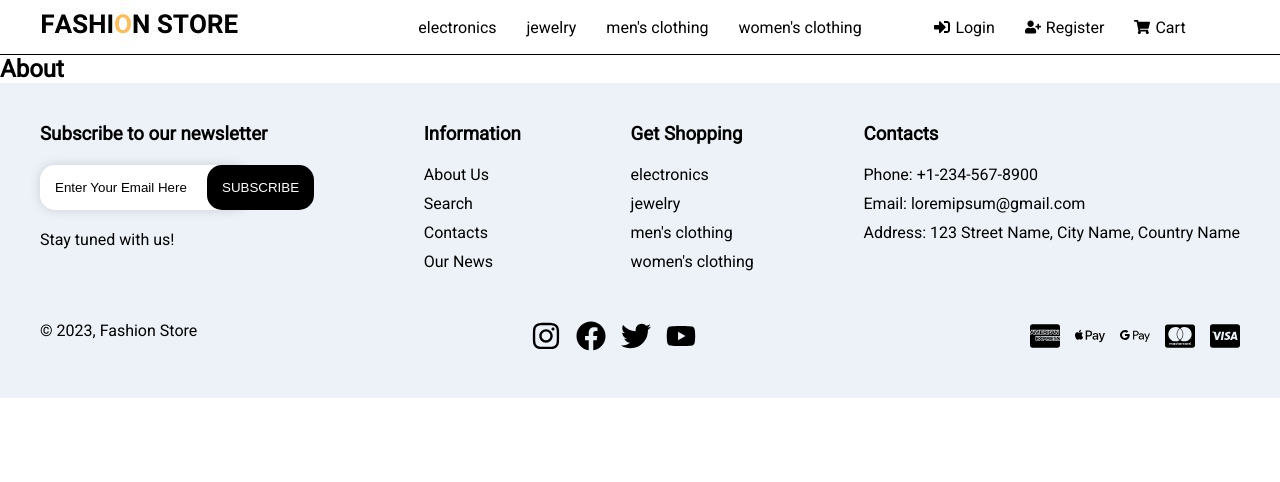
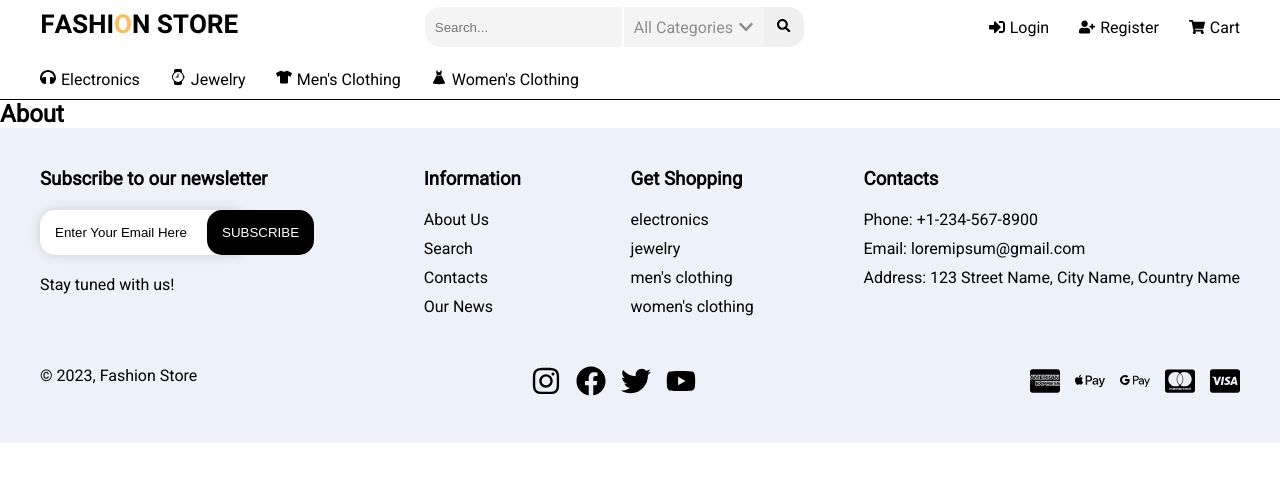
Before and after one commit to valenzsa/react-ecommerce-store, a React (Vite) app: page /about in a window 1280 px wide. Shown: the top 482 px of the page. Built offline with nearby package versions, Linux system fonts and the light colour scheme.

Commit message:
Updated Header component and styles to add icons and use switch statement to create the navigation

```diff
--- a/src/components/header/Header.css
+++ b/src/components/header/Header.css
@@ -3,60 +3,193 @@
   border-bottom: 1px solid #000;
 }
 .header-container .header {
-  display: grid;
+  display: flex;
+  flex-direction: column;
+  width: 1200px;
+  margin: 0 auto 10px;
+  gap: 15px;
+}
+.header-container .header .header-top {
+  display: flex;
+  flex-direction: row;
+  justify-content: space-between;
   align-items: center;
-  width: 1200px;
-  margin: 0 auto;
-  grid-template-columns: 30% 40% 30%;
 }
-.header-container .header .logo {
+.header-container .header .header-top .logo {
   display: flex;
   align-items: center;
 }
 
-.header-container .header .logo img {
+.header-container .header .header-top .logo img {
+}
+.header-container .header .header-top .search-box {
+}
+.header-container .header .header-top .search-box form {
+}
+.header-container .header .header-top .search-box form .search-form-fields {
+  display: flex;
+  flex-direction: row;
 }
 
-.header-container .header .navigation {
+.header-container
+  .header
+  .header-top
+  .search-box
+  form
+  .search-form-fields
+  input {
+  height: 40px;
+  border-top-left-radius: 15px;
+  border-bottom-left-radius: 15px;
+  border: 0 none;
+  background: #f4f4f4;
+  padding: 10px;
+  border-right: 2px solid #fff;
+}
+
+.header-container
+  .header
+  .header-top
+  .search-box
+  form
+  .search-form-fields
+  input:focus-visible {
+  outline: none;
+}
+.header-container
+  .header
+  .header-top
+  .search-box
+  form
+  .search-form-fields
+  .search-form-dropdown {
+  position: relative;
+  background: #f4f4f4;
+  height: 40px;
+  display: flex;
+  justify-content: center;
+  align-items: center;
+  padding: 0 10px;
+}
+
+.header-container
+  .header
+  .header-top
+  .search-box
+  form
+  .search-form-fields
+  .search-form-dropdown
+  p {
+  display: flex;
+  justify-content: center;
+  align-items: center;
+  gap: 5px;
+  color: #8d8d8d;
+}
+
+.header-container
+  .header
+  .header-top
+  .search-box
+  form
+  .search-form-fields
+  .search-form-dropdown
+  .search-form-dropdown-selections {
+  display: none;
+  position: absolute;
+  top: 40px;
+  background: #f8f8f8;
+  border: 1px solid #c4c4c4;
+  z-index: 1;
+  box-shadow: 0 0 10px -6px;
+}
+
+.header-container
+  .header
+  .header-top
+  .search-box
+  form
+  .search-form-fields
+  .search-form-dropdown
+  .search-form-dropdown-selections
+  ul {
+  list-style: none;
+  margin: 0;
+  padding: 0;
+}
+
+.header-container
+  .header
+  .header-top
+  .search-box
+  form
+  .search-form-fields
+  .search-form-dropdown
+  .search-form-dropdown-selections
+  ul
+  li {
+  padding: 10px;
+  text-wrap: nowrap;
+  white-space: nowrap;
+  color: #8d8d8d;
+}
+
+.header-container
+  .header
+  .header-top
+  .search-box
+  form
+  .search-form-fields
+  .search-form-dropdown
+  .search-form-dropdown-selections
+  ul
+  li:hover {
+  background-color: #dbdbdb;
+}
+
+.header-container
+  .header
+  .header-top
+  .search-box
+  form
+  .search-form-fields
+  .search-form-dropdown
+  .search-form-dropdown-selections
+  ul
+  li.selected {
+  background-color: #dbdbdb;
+}
+
+.header-container
+  .header
+  .header-top
+  .search-box
+  form
+  .search-form-fields
+  button.btn-search {
+  border: 0 none;
+  height: 40px;
+  width: 40px;
+  border-top-right-radius: 15px;
+  border-bottom-right-radius: 15px;
+  cursor: pointer;
+}
+.header-container .header .header-top .secondary-navigation {
   display: flex;
   justify-content: center;
 }
 
-.header-container .header .navigation ul {
+.header-container .header .header-top .secondary-navigation ul {
   list-style: none;
   display: flex;
   flex-direction: row;
   gap: 30px;
 }
 
-.header-container .header .navigation ul li {
+.header-container .header .header-top .secondary-navigation ul li {
 }
 
-.header-container .header .navigation ul li a {
-  color: #000;
-  text-decoration: none;
-}
-
-.header-container .header .navigation ul li a:hover {
-  text-decoration: underline;
-}
-
-.header-container .header .secondary-navigation {
-  display: flex;
-  justify-content: center;
-}
-
-.header-container .header .secondary-navigation ul {
-  list-style: none;
-  display: flex;
-  flex-direction: row;
-  gap: 30px;
-}
-
-.header-container .header .secondary-navigation ul li {
-}
-
-.header-container .header .secondary-navigation ul li a {
+.header-container .header .header-top .secondary-navigation ul li a {
   color: #000;
   text-decoration: none;
   align-items: center;
@@ -64,6 +197,35 @@
   gap: 5px;
 }
 
-.header-container .header .secondary-navigation ul li a:hover {
+.header-container .header .header-top .secondary-navigation ul li a:hover {
   text-decoration: underline;
 }
+.header-container .header .header-bottom {
+}
+.header-container .header .header-bottom .navigation {
+  display: flex;
+  justify-content: left;
+}
+
+.header-container .header .header-bottom .navigation ul {
+  list-style: none;
+  display: flex;
+  flex-direction: row;
+  gap: 30px;
+}
+
+.header-container .header .header-bottom .navigation ul li {
+}
+
+.header-container .header .header-bottom .navigation ul li a {
+  color: #000;
+  text-decoration: none;
+  text-transform: capitalize;
+  display: flex;
+  gap: 5px;
+  align-items: baseline;
+}
+
+.header-container .header .header-bottom .navigation ul li a:hover {
+  text-decoration: underline;
+}
--- a/src/components/header/Header.jsx
+++ b/src/components/header/Header.jsx
@@ -1,6 +1,16 @@
 import "./Header.css";
 import logo from "../../assets/fashion-store-logo.jpg";
-import { FaSignInAlt, FaUserPlus, FaShoppingCart } from "react-icons/fa";
+import {
+  FaSignInAlt,
+  FaUserPlus,
+  FaShoppingCart,
+  FaSearch,
+  FaChevronDown,
+  FaHeadphones,
+  FaTshirt,
+} from "react-icons/fa";
+import { BsStopwatch, BsWatch } from "react-icons/bs";
+import { GiLargeDress } from "react-icons/gi";
 import categories from "../../categoriesData";
 import { Link } from "react-router-dom";
 
@@ -8,21 +18,34 @@ const Header = () => {
   return (
     <div className="header-container">
       <div className="header">
+        <div className="header-top">
           <div className="logo">
             <Link to="/">
               <img src={logo} alt="Fashion Store" />
             </Link>
           </div>
-        <div className="navigation">
+          <div className="search-box">
+            <form action="#" method="" className="search-form">
+              <div className="search-form-fields">
+                <input type="text" placeholder="Search..." />
+                <div className="search-form-dropdown">
+                  <p>
+                    All Categories <FaChevronDown />
+                  </p>
+                  <div className="search-form-dropdown-selections">
                     <ul>
-            {categories.map((category) => {
-              return (
-                <li key={category.id}>
-                  <Link to={`/${category.linkName}`}>{category.name}</Link>
-                </li>
-              );
-            })}
+                      <li>Electronics</li>
+                      <li>Jewelry</li>
+                      <li>Men's Clothing</li>
+                      <li>Women's Clothing</li>
                     </ul>
+                  </div>
+                </div>
+                <button type="submit" className="btn btn-search" title="Search">
+                  <FaSearch />
+                </button>
+              </div>
+            </form>
           </div>
           <div className="secondary-navigation">
             <ul>
@@ -44,6 +67,77 @@ const Header = () => {
             </ul>
           </div>
         </div>
+        <div className="header-bottom">
+          <div className="navigation">
+            <ul>
+              {categories.map((category) => {
+                switch (category.name) {
+                  case "electronics":
+                    return (
+                      <li key={category.id}>
+                        <Link to={`/${category.linkName}`}>
+                          <FaHeadphones /> {category.name}
+                        </Link>
+                      </li>
+                    );
+                    break;
+                  case "jewelry":
+                    return (
+                      <li key={category.id}>
+                        <Link to={`/${category.linkName}`}>
+                          <BsWatch /> {category.name}
+                        </Link>
+                      </li>
+                    );
+                    break;
+                  case "men's clothing":
+                    return (
+                      <li key={category.id}>
+                        <Link to={`/${category.linkName}`}>
+                          <FaTshirt /> {category.name}
+                        </Link>
+                      </li>
+                    );
+                    break;
+                  case "women's clothing":
+                    return (
+                      <li key={category.id}>
+                        <Link to={`/${category.linkName}`}>
+                          <GiLargeDress /> {category.name}
+                        </Link>
+                      </li>
+                    );
+                    break;
+                }
+
+                // if (category.name === "electronics") {
+                //   return (
+                //     <li key={category.id}>
+                //       <Link to={`/${category.linkName}`}>
+                //         <FaHeadphones /> {category.name}
+                //       </Link>
+                //     </li>
+                //   );
+                // } else if (category.name === "jewelery") {
+                //   return (
+                //     <li key={category.id}>
+                //       <Link to={`/${category.linkName}`}>
+                //         <BsWatch /> {category.name}
+                //       </Link>
+                //     </li>
+                //   );
+                // } else {
+                //   return (
+                //     <li key={category.id}>
+                //       <Link to={`/${category.linkName}`}>{category.name}</Link>
+                //     </li>
+                //   );
+                // }
+              })}
+            </ul>
+          </div>
+        </div>
+      </div>
     </div>
   );
 };
```
Lines whose indentation alone changed are shown as unchanged.
